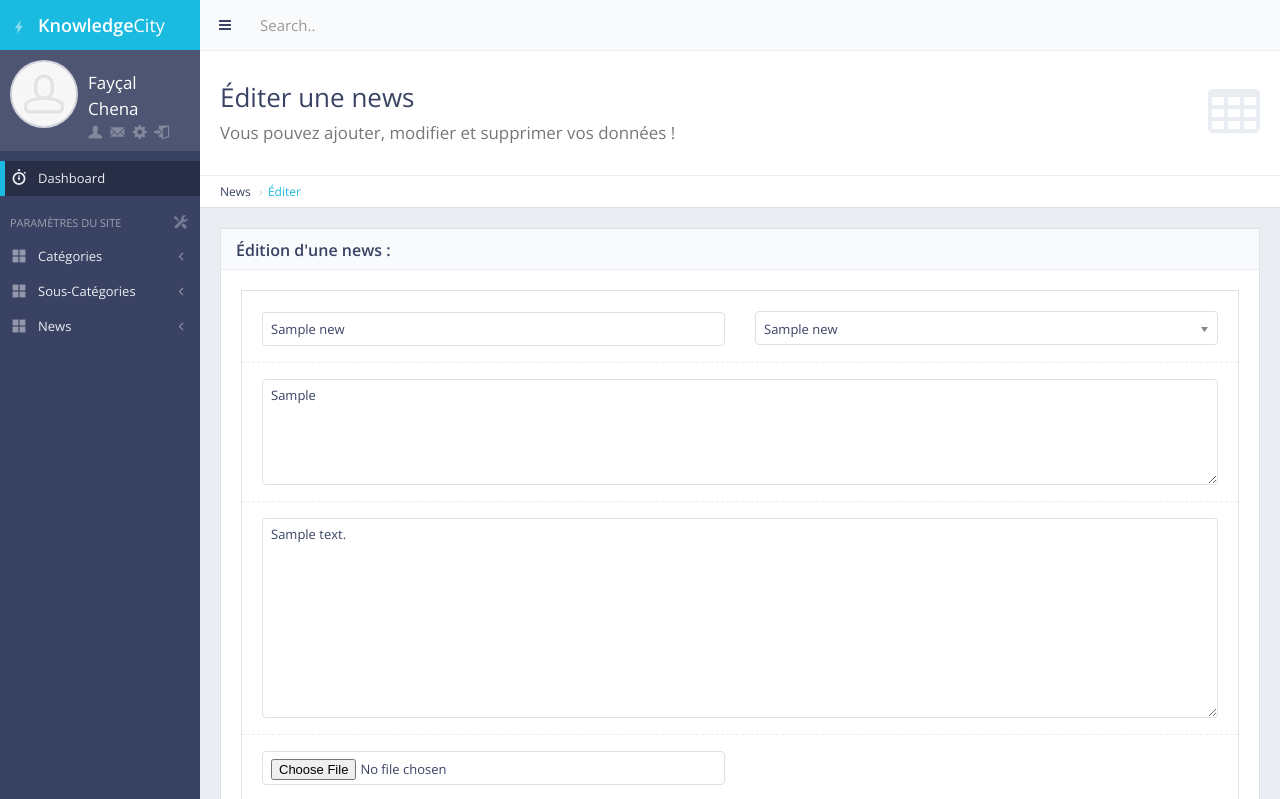
After one commit to Kr4v3N/KnowledgeCity, a Django app: page /panel/news/edit/1 in a window 1280 px wide. The commit adds this page. Shown: the top 799 px of the page. Run offline with Django 3.2, Linux system fonts and the light colour scheme; tables that the repository leaves empty hold one stand-in row (values such as "Sample post"); some libraries are stand-ins or nearby versions.

Commit message:
Add Edit news page

```diff
--- /dev/null
+++ b/main/templates/back/news_edit.html
@@ -0,0 +1,104 @@
+{% extends 'back/base.html' %}
+
+{% load static %}
+
+{% block content %}
+
+    <!-- Datatables Header -->
+    <div class="content-header">
+        <div class="header-section">
+            <h1>
+                <i class="fa fa-table"></i>Éditer une news<br><small>Vous pouvez ajouter, modifier et supprimer vos données !</small>
+            </h1>
+        </div>
+    </div>
+    <ul class="breadcrumb breadcrumb-top">
+        <li>News</li>
+        <li><a href="/panel/news/edit/{{ pk }}">Éditer</a></li>
+    </ul>
+    <!-- END Datatables Header -->
+
+    <!-- Datatables Content -->
+    <div class="block full">
+
+        <div class="block-title">
+            <h2><strong>Édition d'une news :</strong></h2>
+        </div>
+
+        <div class="table-responsive">
+
+            <div class="row">
+                            <div class="col-md-12">
+                                <!-- Basic Form Elements Block -->
+                                <div class="block">
+
+                                    <!-- Basic Form Elements Content -->
+                                    <form action="{% url 'news_add' %}" method="post" enctype="multipart/form-data" class="form-horizontal form-bordered">
+                                        {% csrf_token %}
+                                        {% csrf_token %}
+                                         <div class="form-group">
+                                            <div class="col-md-6">
+                                                <input type="text" id="newstitle" value="{{ news.name }}" name="newstitle" class="form-control" placeholder="Titre de la news">
+                                            </div>
+                                            <div class="col-md-6">
+                                                <select id="newscategory" name="newscategory" class="select-chosen" data-placeholder="Choisissez une catégorie..." style="width: 250px;">
+
+                                                    <option value="{{ news.cat_id }}">{{ news.category_name }}</option>
+
+                                                    {% for cat in category %}
+                                                        <option value="{{ cat.pk }}">{{ cat.category_name }} | {{ cat.name }}</option>
+                                                    {% endfor %}
+
+                                                </select>
+                                            </div>
+                                        </div>
+                                        <div class="form-group">
+                                            <div class="col-md-12">
+                                                <textarea type="text" id="newstxtshort" name="newstxtshort" cols="30" rows="5" class="form-control" placeholder="Short text ">{{ news.short_txt }}</textarea>
+                                            </div>
+                                        </div>
+                                        <div class="form-group">
+                                            <div class="col-md-12">
+                                                <textarea type="text" id="newstxt" name="newstxt" cols="30" rows="10" class="form-control" placeholder="Body text ">{{ news.body_txt }}</textarea>
+                                            </div>
+                                        </div>
+                                        <div class="form-group">
+                                        <div class="col-md-6">
+                                                <input type="file" id="myfile" name="myfile" class="form-control"></div>
+                                        </div>
+                                        <div class="col-md-6">
+
+                                            <img style="display: inline-block; width: 300px; height: 300px" src="{{  news.pic_url }}" alt="">
+                                        </div>
+
+                                        <div class="form-group">
+                                            <div class="col-md-12">
+                                                <button type="submit" class="btn btn-sm btn-primary col-md-12"> Soumettre</button>
+                                            </div>
+                                        </div>
+
+
+                                    </form>
+                                    <!-- END Basic Form Elements Content -->
+                                </div>
+                                <!-- END Basic Form Elements Block -->
+                            </div>
+                        </div>
+
+        </div>
+
+    </div>
+    <!-- END Datatables Content -->
+
+{% endblock %}
+
+
+
+
+{% block javascript %}
+
+    <!-- Load and execute javascript code used only in this page -->
+    <script src="{% static 'back/js/pages/tablesDatatables.js' %}"></script>
+    <script>$(function(){ TablesDatatables.init(); });</script>
+
+{% endblock %}
--- a/main/templates/back/news_list.html
+++ b/main/templates/back/news_list.html
@@ -51,7 +51,7 @@
                         <td>{{ new.show}}</td>
                         <td class="text-center">
                             <div class="btn-group">
-                                <a href="javascript:void(0)" data-toggle="tooltip" title="Edit" class="btn btn-xs btn-default"><i class="fa fa-pencil"> Editer</i></a>
+                                <a href="{% url 'news_edit' pk=new.pk %}" data-toggle="tooltip" title="Edit" class="btn btn-xs btn-default"><i class="fa fa-pencil"> Editer</i></a>
                                 <a href="{% url 'news_delete' pk=new.pk %}" data-toggle="tooltip" title="Delete" class="btn btn-xs btn-danger"><i class="fa fa-times"> Supprimer</i></a>
                             </div>
                         </td>
--- a/news/urls.py
+++ b/news/urls.py
@@ -7,4 +7,5 @@ urlpatterns = [
     path('panel/news/list', views.news_list, name='news_list'),
     path('panel/news/add', views.news_add, name='news_add'),
     path('panel/news/del/<int:pk>', views.news_delete, name='news_delete'),
+    path('panel/news/edit/<int:pk>', views.news_edit, name='news_edit'),
 ]
--- a/news/views.py
+++ b/news/views.py
@@ -1,10 +1,12 @@
 from django.db.models.functions import datetime
 from django.shortcuts import render, redirect
+
 from .models import News
 from main.models import Main
 from django.core.files.storage import FileSystemStorage
 import datetime
 from subcategory.models import SubCategory
+
 
 # Create your views here.
 
@@ -125,3 +127,15 @@ def news_delete(request, pk):
         return render(request, 'back/error.html', {'error': error})
 
     return redirect('news_list')
+
+
+def news_edit(request, pk):
+
+    news = News.objects.get(pk=pk)
+    cat = SubCategory.objects.all()
+
+    return render(request, 'back/news_edit.html', {
+        'pk': pk,
+        'news': news,
+        'category': cat
+    })
```
